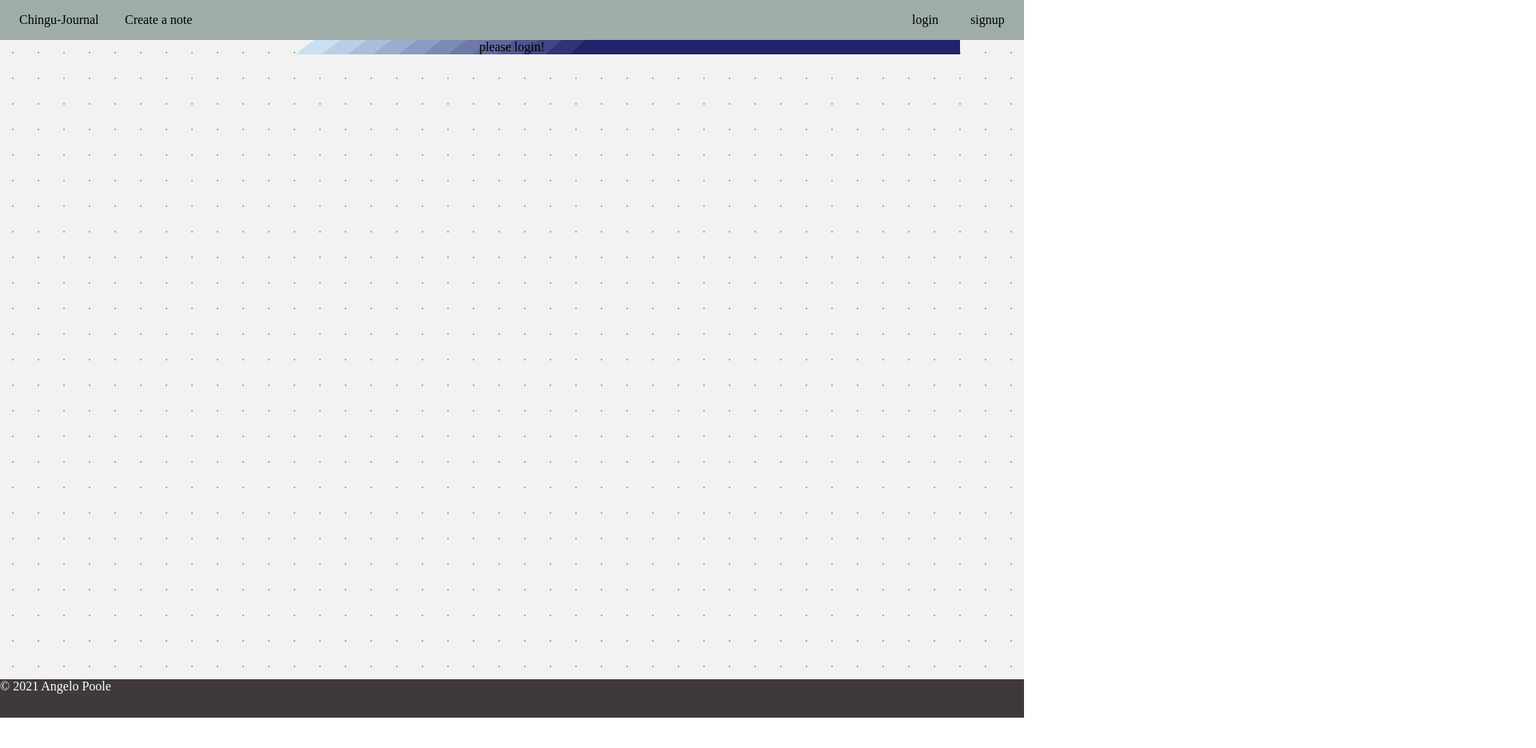
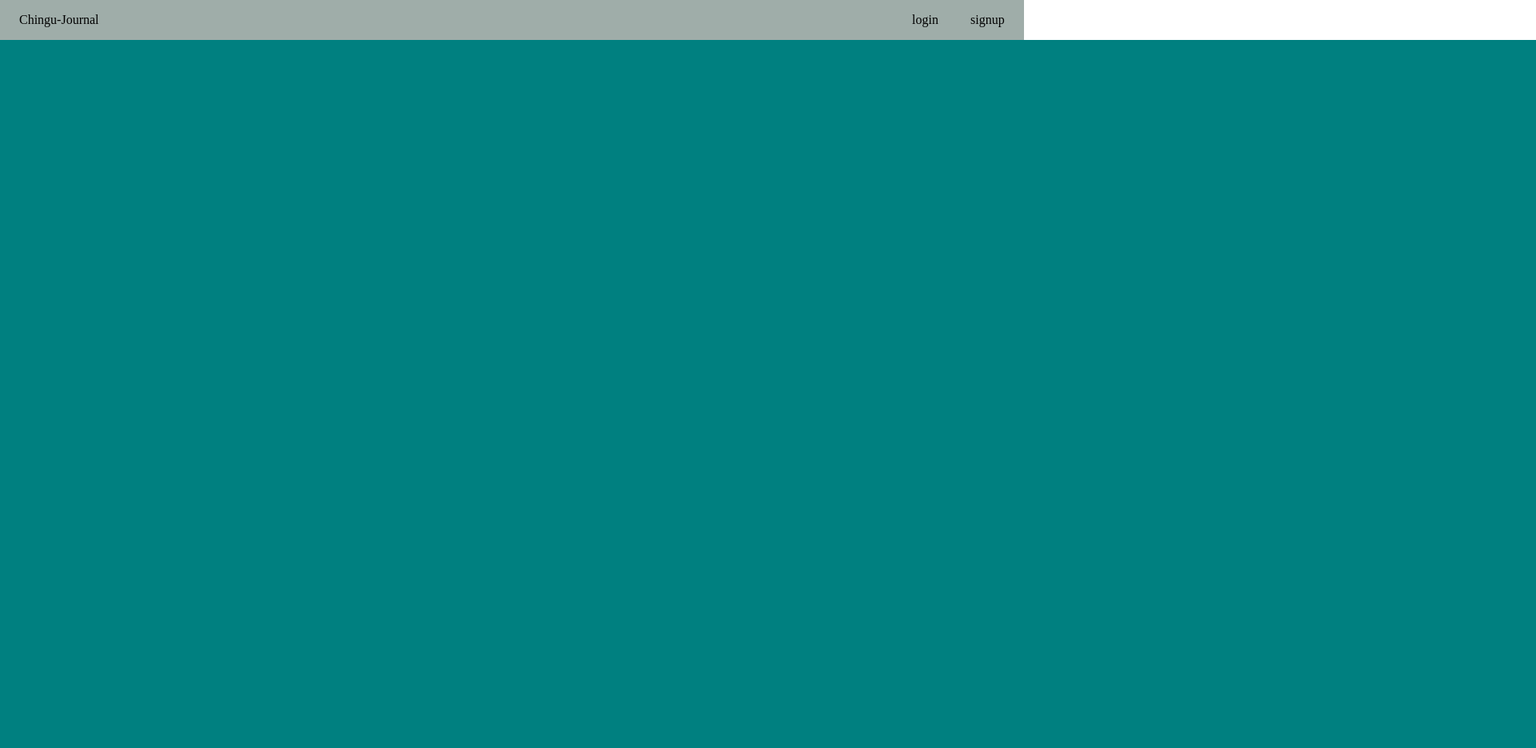
Before and after one commit to angelopoole/chingu-journalSolo, a React (Create React App) app in the folder Client/: page / in a window 1280 px wide. Shown: the top 936 px of the page at 80% size, 1920 px wide, since content can reach past the window. Before the commit the page ends 898 px from the top, so only its background shows below. Built offline with nearby package versions, Linux system fonts and the light colour scheme.

Commit message:
add landingpage, update routes to landing page and homepage, update redirects, update styles

```diff
--- a/Client/src/components/App.tsx
+++ b/Client/src/components/App.tsx
@@ -9,6 +9,7 @@ import Layout from './Layout';
 import AuthPage from '../pages/AuthPage';
 import NotFoundPage from '../pages/NotFoundPage';
 import HomePage from '../pages/HomePage';
+import LandingPage from '../pages/LandingPage';
 
 // update meta tags
 
@@ -25,12 +26,13 @@ function App() {
             <Router>
               <Layout>
                 <Switch>
+                  <Route path='/' component={LandingPage} exact />
                   <Route
                     path='/auth/:formTypeParam'
                     component={AuthPage}
                     exact
                   />
-                  <Route path='/' component={HomePage} exact />
+                  <Route path='/homepage' component={HomePage} exact />
                   <Route path='*' component={NotFoundPage} />
                 </Switch>
               </Layout>
--- a/Client/src/components/NavBar.tsx
+++ b/Client/src/components/NavBar.tsx
@@ -62,8 +62,11 @@ const NavBar = () => {
               Chingu-Journal
             </StyledLink>
           </li>
-          <li className='nav-button'>Create a note</li>
           {auth.user ? (
+            <>
+              <li className='nav-button'>
+                <StyledLink to='/homepage'>Create a note</StyledLink>
+              </li>
               <li className='align-left'>
                 <button
                   className='nav-button sign-out'
@@ -72,6 +75,7 @@ const NavBar = () => {
                   sign out
                 </button>
               </li>
+            </>
           ) : (
             <>
               <li className='align-left'>
--- a/Client/src/components/sections/Footer.tsx
+++ b/Client/src/components/sections/Footer.tsx
@@ -3,6 +3,11 @@ import React from 'react';
 import styled from 'styled-components';
 
 const StyledFooter = styled.footer`
+  position: relative;
+  padding: 10px 10px 0px 10px;
+  bottom: 0;
+  width: 100%;
+
   min-height: 3em;
   color: #fff;
   background-color: var(--dark-shades);
--- a/Client/src/pages/AuthPage.tsx
+++ b/Client/src/pages/AuthPage.tsx
@@ -127,7 +127,7 @@ const AuthPage = (props: RouteComponentProps) => {
   }
 
   if (auth.user) {
-    return <Redirect to='/' />;
+    return <Redirect to='/homepage' />;
   }
 
   return (
--- a/Client/src/pages/HomePage.tsx
+++ b/Client/src/pages/HomePage.tsx
@@ -2,12 +2,12 @@ import React, { useEffect, useState, FormEvent } from 'react';
 import axios from 'axios';
 import styled from 'styled-components';
 import { Helmet } from 'react-helmet-async';
+import { Redirect } from 'react-router-dom';
 
 import { useAuth } from '../hooks/use-auth';
 
 import NotesForm from '../components/sections/NotesForm';
 import NoteShowcase from '../components/sections/NoteShowcase';
-import Background from '../images/HomepageBackground.svg';
 
 import { Note } from '../interfaces/NoteTypes';
 import EditNoteModal from '../components/sections/EditNoteModal';
@@ -19,14 +19,11 @@ const StyledLoginContainer = styled.div`
 `;
 
 const StyledContainer = styled.div`
-  /* height: 100%; */
-
   .login-message {
+    display: block;
+    padding: 50%;
+    height: 100%;
     text-align: center;
-  }
-
-  .bg-svg {
-    background: url(${Background}) no-repeat;
   }
 `;
 
@@ -44,6 +41,10 @@ const HomePage = () => {
     }
   }, [auth.user]);
 
+  if (!auth?.user) {
+    return <Redirect to='/' />;
+  }
+
   const fetchPosts = async (userToken: string) => {
     const config = {
       headers: {
@@ -53,18 +54,6 @@ const HomePage = () => {
     const { data }: { data: [] } = await axios.get('/api/notes', config);
     return setUserNotes(data);
   };
-
-  if (!auth?.user) {
-    return (
-      <StyledLoginContainer id='terr'>
-        <StyledContainer>
-          <div className='bg-svg'>
-            <div className='login-message'> please login!</div>
-          </div>
-        </StyledContainer>
-      </StyledLoginContainer>
-    );
-  }
 
   const deleteNote = async (noteId: string) => {
     const config = {
--- /dev/null
+++ b/Client/src/pages/LandingPage.tsx
@@ -0,0 +1,35 @@
+import React from 'react';
+import styled from 'styled-components';
+
+import Background from '../images/HomepageBackground.svg';
+
+const TopOfHomeLandingPage = styled.div`
+  box-sizing: border-box;
+  position: relative;
+  width: 100%;
+  justify-content: center;
+  padding: 125%;
+  background-color: teal;
+`;
+
+const StyledContainer = styled.div`
+  .login-message {
+    display: block;
+
+    height: 100%;
+    text-align: center;
+  }
+
+  .bg-svg {
+    position: absolute;
+    top: 0;
+    bottom: 0;
+    background: url(${Background}) no-repeat;
+  }
+`;
+
+const LandingPage = () => {
+  return <TopOfHomeLandingPage id='terr'></TopOfHomeLandingPage>;
+};
+
+export default LandingPage;
--- a/Client/src/styles/GlobalStyles.ts
+++ b/Client/src/styles/GlobalStyles.ts
@@ -9,6 +9,8 @@ const GlobalStyles = createGlobalStyle`
     --main-brand-color: #9FADA9;
     --dark-accent: #8D8D7E;
     --dark-shades: #3F393C;
+
+
 
   }
 
@@ -23,12 +25,18 @@ const GlobalStyles = createGlobalStyle`
 }
 
 body{
+
   margin: 0 auto;
-  height: 100%;
+  /* height: 100%; */
+  min-height: 100%;
+
+
+    max-width: 1920px;
+    margin: 0 auto;
 }
 
 #root{
-height: 100%;
+  height: 100%;
 }
 
 .App{
```
Lines whose indentation alone changed are shown as unchanged.
